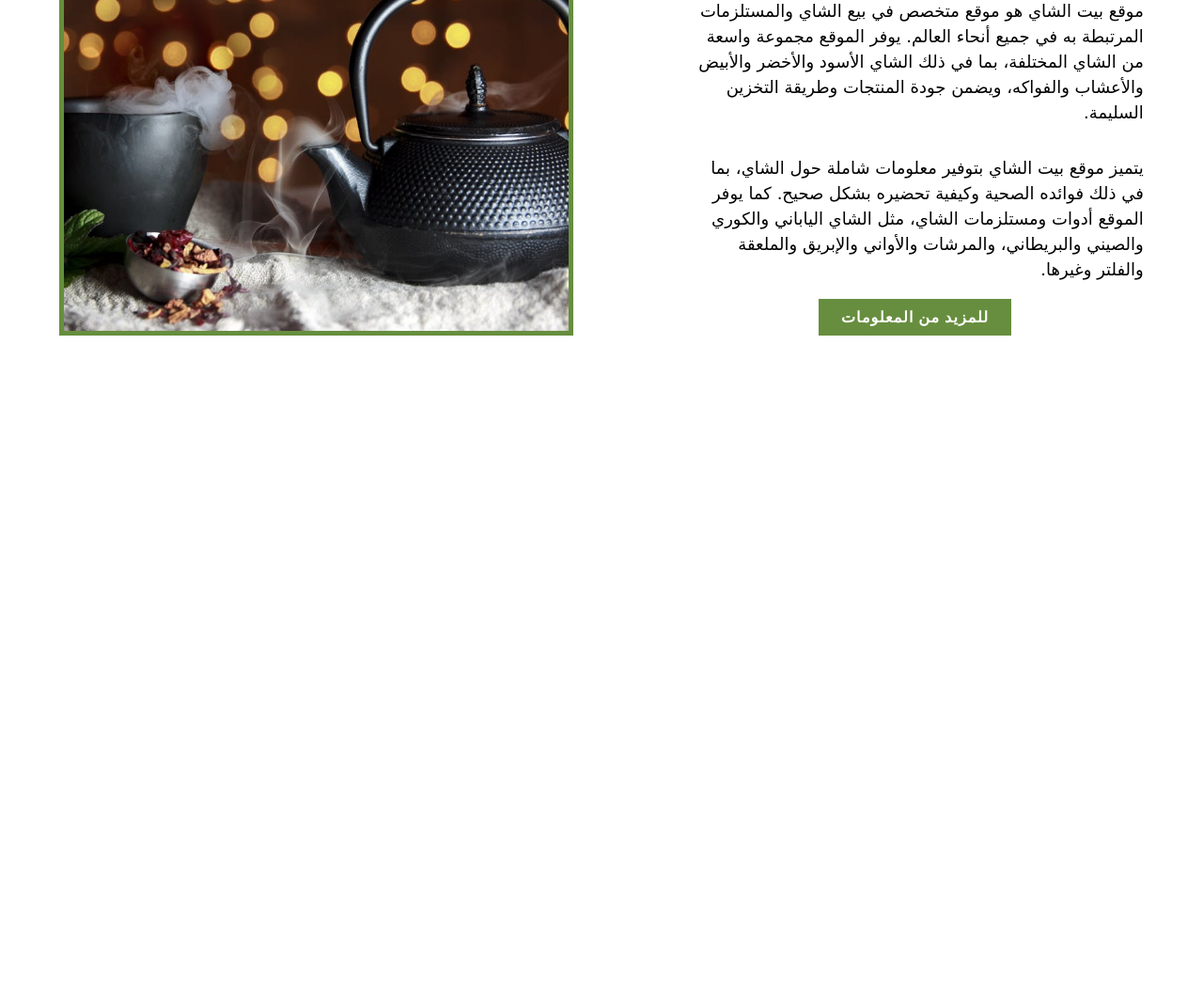
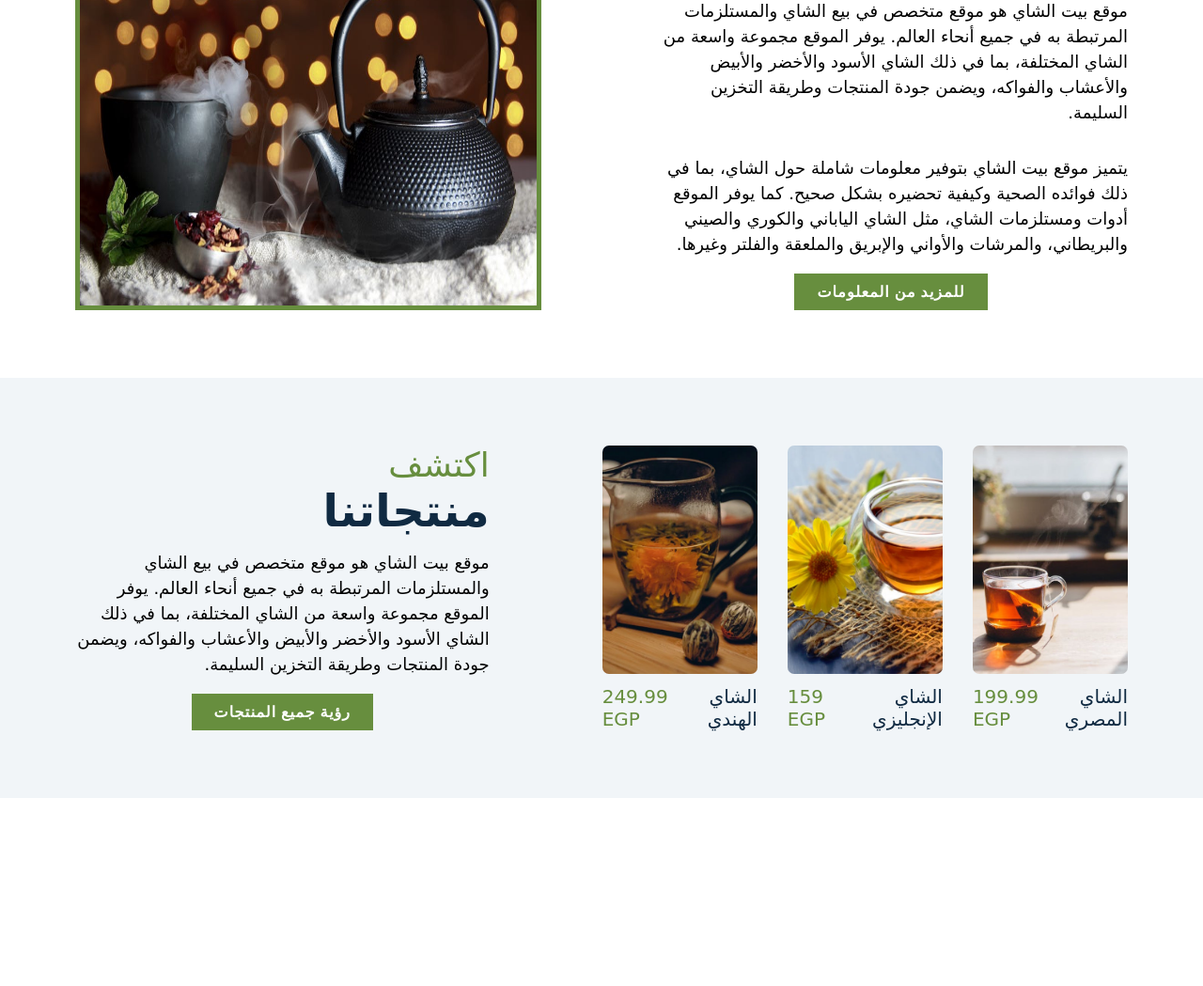
Before and after one commit to omarrama/Tea-House, a plain HTML site: page index.html in a window 1280 px wide. Shown: the part 1291-2340 px from the top of the page at 94% size. Before the commit the page ends 1720 px from the top, so only its background shows below. Drawn offline with Linux system fonts and the light colour scheme; a web font is replaced by a local one.

Commit message:
main > products finished. Lots of refactoring.

```diff
--- a/index.html
+++ b/index.html
@@ -96,19 +96,53 @@
     </section>
 
     <section class="about" id="about">
-      <div class="about-description">
-        <span class="second-green-heading">اعرف أكثر عن</span>
-        <h2 class="second-heading">بيت الشاي</h2>
-        <p class="about-para">موقع بيت الشاي هو موقع متخصص في بيع الشاي والمستلزمات المرتبطة به في جميع أنحاء العالم. يوفر الموقع مجموعة واسعة من الشاي المختلفة، بما في ذلك الشاي الأسود والأخضر والأبيض والأعشاب والفواكه، ويضمن جودة المنتجات وطريقة التخزين السليمة.
+      <div class="section-description">
+        <span class="section-green-heading">اعرف أكثر عن</span>
+        <h2 class="section-heading">بيت الشاي</h2>
+        <p class="section-para">موقع بيت الشاي هو موقع متخصص في بيع الشاي والمستلزمات المرتبطة به في جميع أنحاء العالم. يوفر الموقع مجموعة واسعة من الشاي المختلفة، بما في ذلك الشاي الأسود والأخضر والأبيض والأعشاب والفواكه، ويضمن جودة المنتجات وطريقة التخزين السليمة.
         </p>
-        <p class="about-para">يتميز موقع بيت الشاي بتوفير معلومات شاملة حول الشاي، بما في ذلك فوائده الصحية وكيفية تحضيره بشكل صحيح. كما يوفر الموقع أدوات ومستلزمات الشاي، مثل الشاي الياباني والكوري والصيني والبريطاني، والمرشات والأواني والإبريق والملعقة والفلتر وغيرها.
+        <p class="section-para">يتميز موقع بيت الشاي بتوفير معلومات شاملة حول الشاي، بما في ذلك فوائده الصحية وكيفية تحضيره بشكل صحيح. كما يوفر الموقع أدوات ومستلزمات الشاي، مثل الشاي الياباني والكوري والصيني والبريطاني، والمرشات والأواني والإبريق والملعقة والفلتر وغيرها.
         </p>
-        <a href="#" class="about-btn">للمزيد من المعلومات</a>
+        <a href="#" class="section-btn">للمزيد من المعلومات</a>
       </div>
 
-      <figure class="about-img-wrapper">
+      <figure class="about-img-wrapper section-img-wrapper">
         <img class="about-img" src="./assets/about.jpeg" alt="about">
       </figure>
+    </section>
+
+    <section class="products" id="products">
+      <div class="products-img-wrapper section-img-wrapper">
+        <tea class="product-wrapper">
+          <img class="product-img" src="./assets/product-1.jpeg" alt="product 1">
+          <div class="product-info">
+            <div class="product-title">الشاي المصري</div>
+            <div class="product-price">199.99 EGP</div>
+          </div>
+        </tea>
+        <tea class="product-wrapper">
+          <img class="product-img" src="./assets/product-2.jpeg" alt="product 2">
+          <div class="product-info">
+            <div class="product-title">الشاي الإنجليزي</div>
+            <div class="product-price">159 EGP</div>
+          </div>
+        </tea>
+        <tea class="product-wrapper">
+          <img class="product-img" src="./assets/product-3.jpeg" alt="product 3">
+          <div class="product-info">
+            <div class="product-title">الشاي الهندي</div>
+            <div class="product-price">249.99 EGP</div>
+          </div>
+        </tea>
+      </div>
+
+      <div class="section-description">
+        <span class="section-green-heading">اكتشف</span>
+        <h2 class="section-heading">منتجاتنا</h2>
+        <p class="section-para">موقع بيت الشاي هو موقع متخصص في بيع الشاي والمستلزمات المرتبطة به في جميع أنحاء العالم. يوفر الموقع مجموعة واسعة من الشاي المختلفة، بما في ذلك الشاي الأسود والأخضر والأبيض والأعشاب والفواكه، ويضمن جودة المنتجات وطريقة التخزين السليمة.
+        </p>
+        <a href="#" class="section-btn">رؤية جميع المنتجات</a>
+      </div>
     </section>
   </main>
 
--- a/styles.css
+++ b/styles.css
@@ -35,13 +35,56 @@ a {
   letter-spacing: 1px;
 }
 
+/* GENERAL STYLES */
+
 a:hover {
   background-color: var(--color-secondary);
   color: #678e3e;
 }
 
 section:not(:nth-of-type(1)) {
-  padding: 72px 32px;
+  padding: 72px 80px;
+}
+
+section:nth-of-type(odd) {
+  background-color: #f1f5f8;
+}
+
+.about, .products {
+  display: flex;
+  justify-content: center;
+  column-gap: 120px;
+}
+
+.img-wrapper {
+  max-width: 45%;
+}
+
+.section-description {
+  max-width: 45%;
+  display: flex;
+  flex-direction: column;
+}
+
+.section-para {
+  padding: 14px 0px 18px;
+  font-size: 18px;
+  line-height: 1.5;
+}
+
+.section-btn {
+  align-self: center;
+}
+
+.section-green-heading {
+  font-family: "Rakkas", cursive;
+  color: var(--color-primary);
+  font-size: 36px;
+}
+
+.section-heading {
+  color: #102a42;
+  font-size: 48px;
 }
 
 /* NAV */
@@ -174,14 +217,12 @@ section:not(:nth-of-type(1)) {
 /* MAIN > SKILLS */
 
 .skills {
-  background-color: #f1f5f8;
   text-align: center;
   display: flex;
   /* flex-direction: row-reverse; */
 }
 
 .skill {
-  background-color: #f1f5f8;
   padding: 36px 18px;
   transition: all 500ms;
   display: flex;
@@ -220,53 +261,77 @@ section:not(:nth-of-type(1)) {
 
 /* MAIN > ABOUT */
 
-.about {
-  display: flex;
-  justify-content: center;
-  column-gap: 120px;
-}
-
-.about-description {
-  max-width: 40%;
-  display: flex;
-  flex-direction: column;
-}
-
-.second-green-heading {
-  font-family: "Rakkas", cursive;
-  color: var(--color-primary);
-  font-size: 36px;
-}
-
-.second-heading {
-  color: #102a42;
-  font-size: 48px;
-}
-
-.about-para {
-  padding: 14px 0px 18px;
-  font-size: 18px;
-  line-height: 1.5;
-}
-
-.about-btn {
-  align-self: center;
-}
-
 .about-img-wrapper {
-  max-width: 45%;
   border: 5px solid #678e3e;
+  background-color: #678e3e;
   overflow: hidden;
 }
 
 .about-img-wrapper:hover .about-img {
   transform: scale(1.1);
+  filter: sepia(50);
 }
 
 .about-img {
   transition: all 600ms;
-  display: block;
-  object-fit: cover;
   width: 100%;
   height: 100%;
 }
+
+/* MAIN > PRODUCTS */
+
+.products-img-wrapper {
+  /* border: 1px solid red; */
+  display: flex;
+  flex-direction: row;
+  column-gap: 32px;
+}
+
+.product-wrapper {
+  /* border: 1px solid red; */
+  display: flex;
+  flex-direction: column;
+  row-gap: 12px;
+}
+
+.product-wrapper:hover .product-price {
+  border-bottom: 1px solid #9ab377;
+}
+
+.product-wrapper:hover .product-img {
+  transform: scale(.95);
+  cursor: pointer;
+}
+
+.product-img {
+  transition: all 1s;
+  width: 100%;
+  height: 100%;
+  object-fit: cover;
+  border-radius: 7px;
+}
+
+.product-info {
+  /* border: 1px solid teal; */
+  display: flex;
+  align-items: center;
+  justify-content: space-between;
+}
+
+.product-title {
+  text-align: right;
+  font-size: 20px;
+  color: #102a42;
+}
+
+.product-price {
+  text-align: left;
+  color: var(--color-primary);
+  font-size: 20px;
+}
+
+/* FOOTER */
+
+.footer {
+  height: 500px;
+}
```
